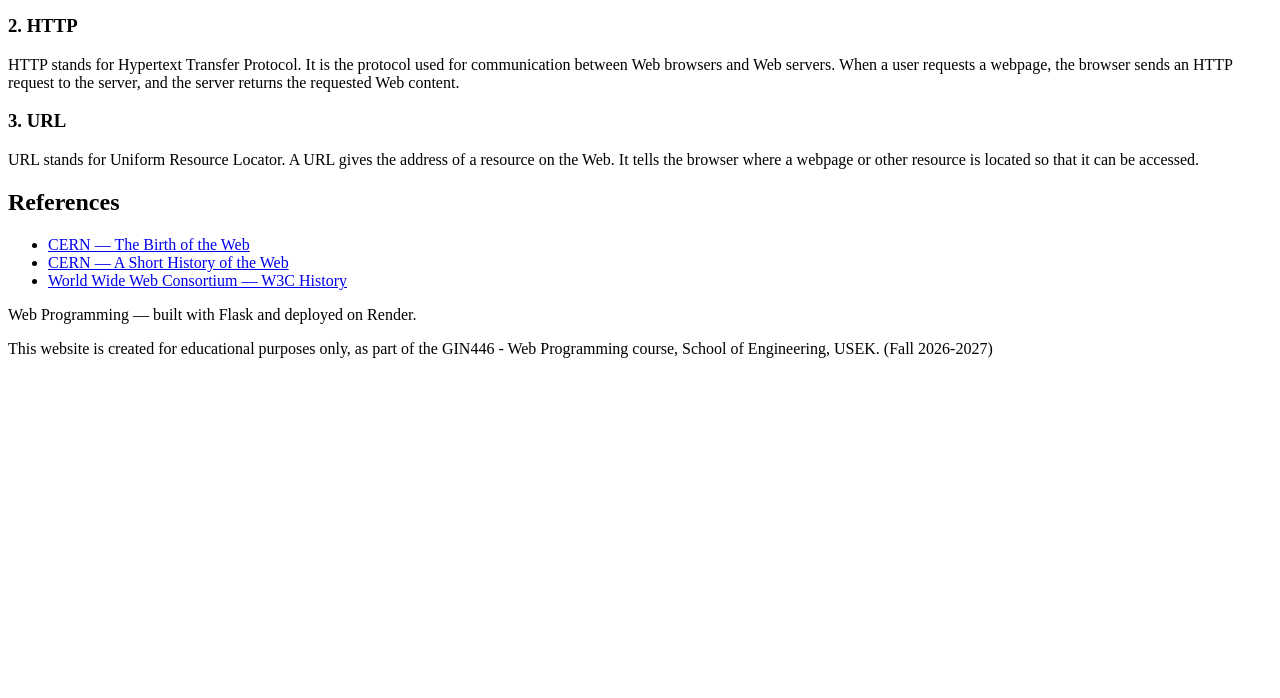
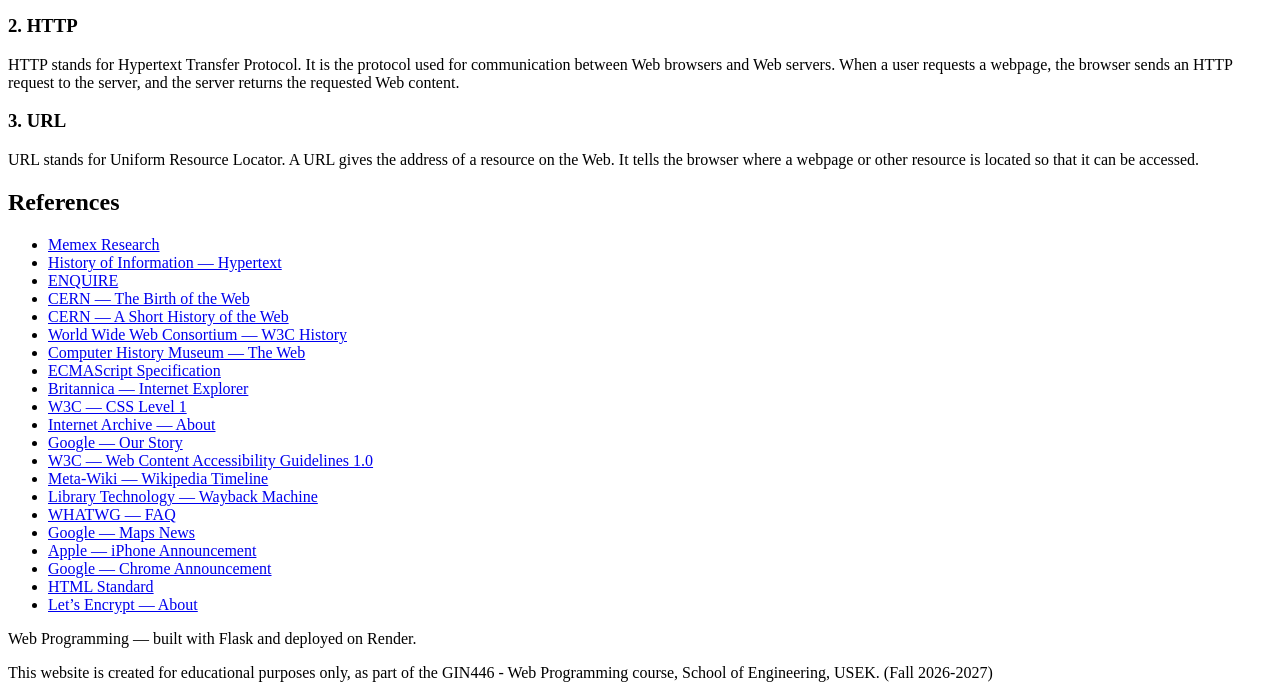
Before and after one commit to david-eid/web-programming-site, a Flask app: page /web-history in a window 1280 px wide. Shown: the part 3632-4330 px from the top of the page. Before the commit the page ends 3990 px from the top, so only its background shows below. Run offline with Flask 3, Linux system fonts and the light colour scheme.

Commit message:
Complete Web history references

```diff
--- a/templates/web-history.html
+++ b/templates/web-history.html
@@ -527,6 +527,24 @@
 
     <ul>
         <li>
+            <a href="https://www.ejsit-journal.com/index.php/ejsit/article/view/287">
+                Memex Research
+            </a>
+        </li>
+
+        <li>
+            <a href="https://historyofinformation.com/detail.php?id=830">
+                History of Information — Hypertext
+            </a>
+        </li>
+
+        <li>
+            <a href="https://everything.explained.today/ENQUIRE/">
+                ENQUIRE
+            </a>
+        </li>
+
+        <li>
             <a href="https://home.cern/science/computing/the-birth-of-the-web">
                 CERN — The Birth of the Web
             </a>
@@ -541,6 +559,96 @@
         <li>
             <a href="https://www.w3.org/about/history/">
                 World Wide Web Consortium — W3C History
+            </a>
+        </li>
+
+        <li>
+            <a href="https://www.computerhistory.org/revolution/the-web/20/391">
+                Computer History Museum — The Web
+            </a>
+        </li>
+
+        <li>
+            <a href="https://tc39.es/ecma262/">
+                ECMAScript Specification
+            </a>
+        </li>
+
+        <li>
+            <a href="https://www.britannica.com/technology/Internet-Explorer">
+                Britannica — Internet Explorer
+            </a>
+        </li>
+
+        <li>
+            <a href="https://www.w3.org/TR/REC-CSS1-961217">
+                W3C — CSS Level 1
+            </a>
+        </li>
+
+        <li>
+            <a href="https://archive.org/about/">
+                Internet Archive — About
+            </a>
+        </li>
+
+        <li>
+            <a href="https://about.google/company-info/our-story/">
+                Google — Our Story
+            </a>
+        </li>
+
+        <li>
+            <a href="https://www.w3.org/TR/WAI-WEBCONTENT/">
+                W3C — Web Content Accessibility Guidelines 1.0
+            </a>
+        </li>
+
+        <li>
+            <a href="https://meta.wikimedia.org/wiki/Wikipedia_timeline">
+                Meta-Wiki — Wikipedia Timeline
+            </a>
+        </li>
+
+        <li>
+            <a href="https://librarytechnology.org/document/9384">
+                Library Technology — Wayback Machine
+            </a>
+        </li>
+
+        <li>
+            <a href="https://whatwg.org/faq">
+                WHATWG — FAQ
+            </a>
+        </li>
+
+        <li>
+            <a href="https://blog.google/products-and-platforms/products/maps/">
+                Google — Maps News
+            </a>
+        </li>
+
+        <li>
+            <a href="https://www.apple.com/newsroom/2007/01/09Apple-Reinvents-the-Phone-with-iPhone/">
+                Apple — iPhone Announcement
+            </a>
+        </li>
+
+        <li>
+            <a href="https://blog.google/products/chrome/a-fresh-take-on-browser/">
+                Google — Chrome Announcement
+            </a>
+        </li>
+
+        <li>
+            <a href="https://html.spec.whatwg.org/multipage/">
+                HTML Standard
+            </a>
+        </li>
+
+        <li>
+            <a href="https://letsencrypt.org/about/">
+                Let’s Encrypt — About
             </a>
         </li>
     </ul>
```
Lines whose indentation alone changed are shown as unchanged.
